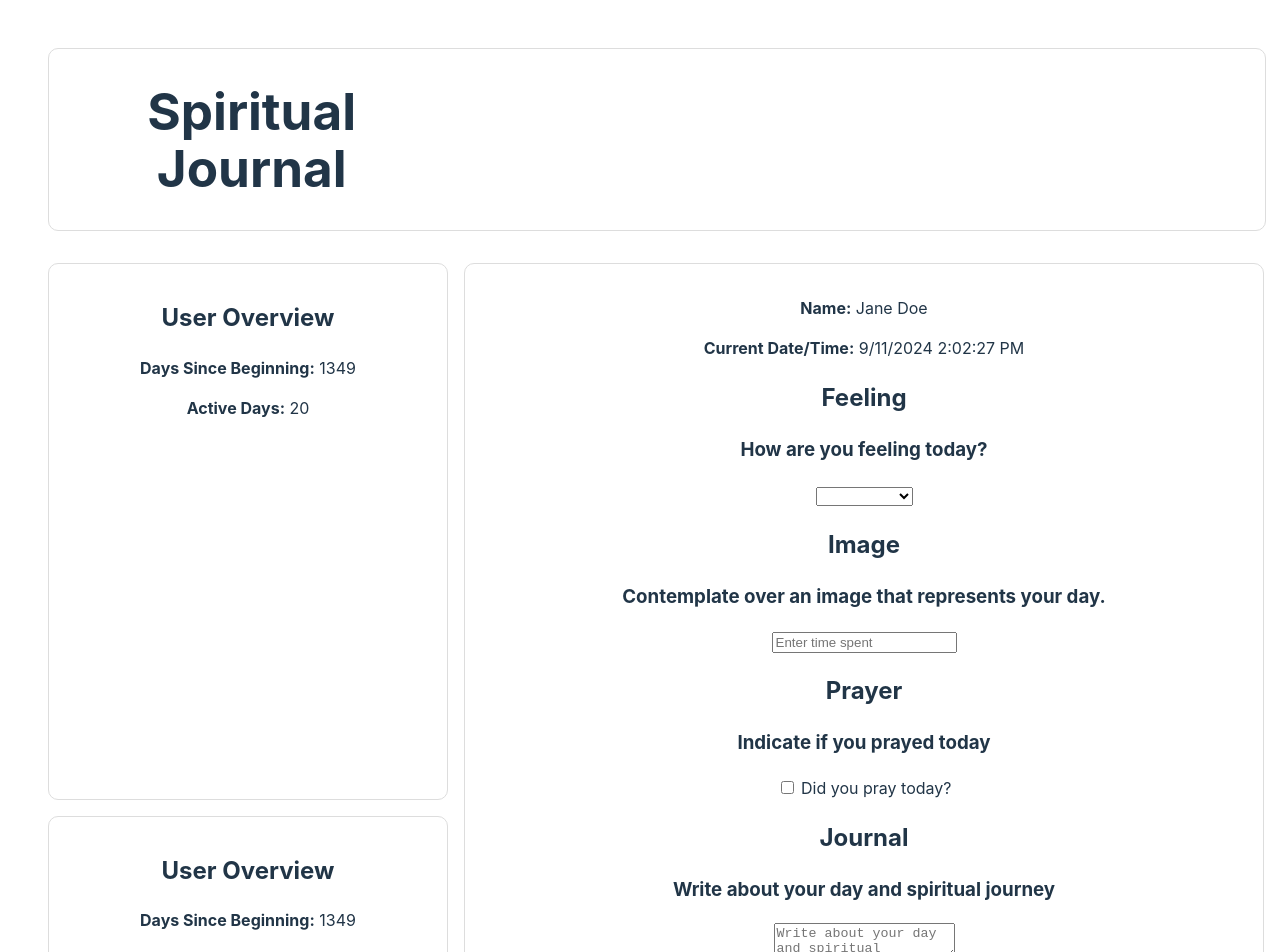
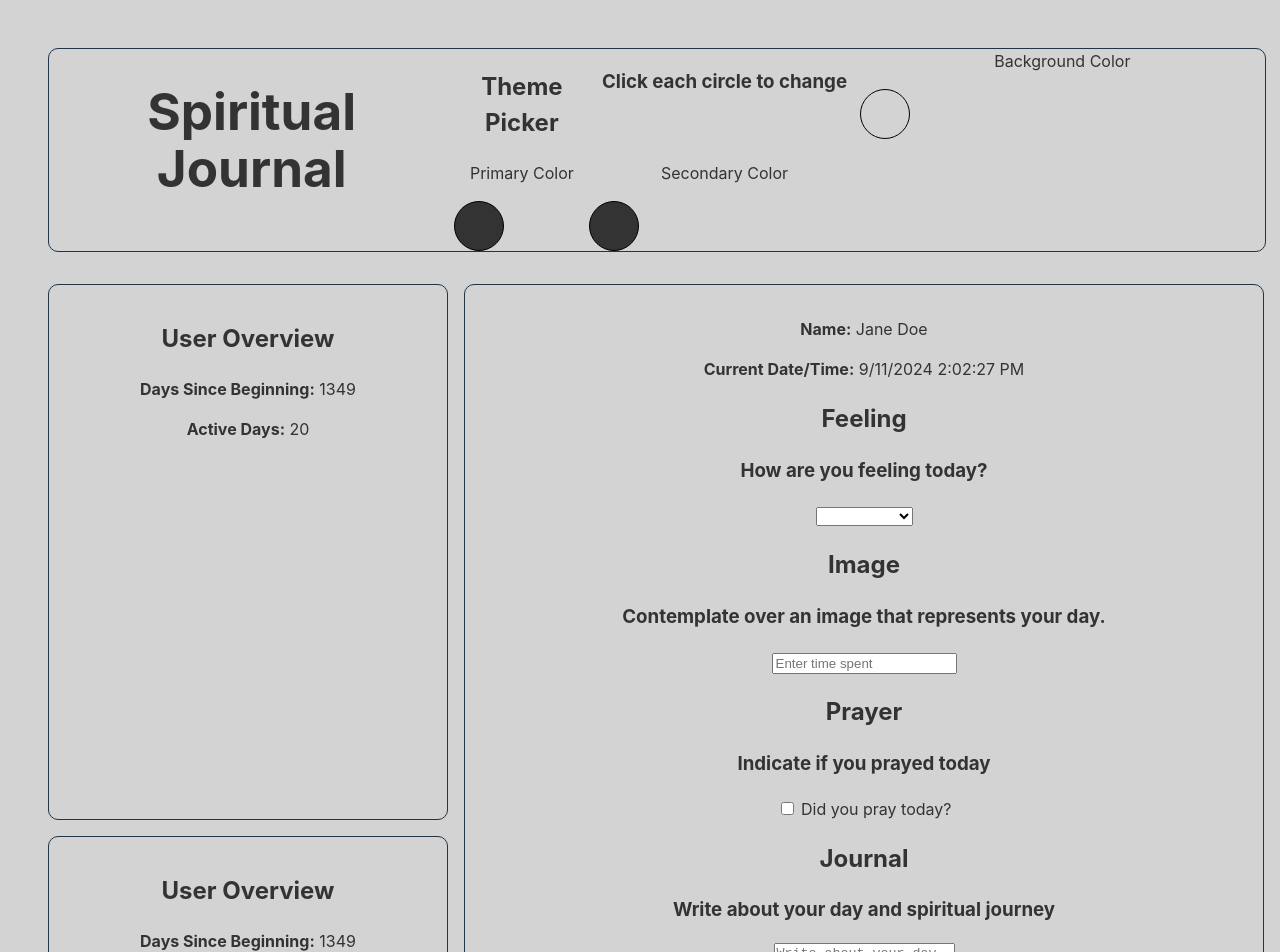
Before and after one commit to NSuer/User_Interface_Project_1, a Svelte app: page / in a window 1280 px wide. Shown: the top 952 px of the page. Built offline with nearby package versions, Linux system fonts and the light colour scheme.

Commit message:
Theme picker half way

```diff
--- a/package.json
+++ b/package.json
@@ -12,6 +12,7 @@
   "devDependencies": {
     "@sveltejs/vite-plugin-svelte": "^3.1.1",
     "gh-pages": "^6.1.1",
+    "sass-embedded": "^1.78.0",
     "svelte": "^4.2.18",
     "vite": "^5.4.1"
   }
--- a/src/App.svelte
+++ b/src/App.svelte
@@ -4,7 +4,14 @@
   import { dailyEntries } from './stores.js';
   import { userData } from './stores.js';
 
+  import { backgroundColor, primaryColor, secondaryColor } from './stores.js';
+  import ThemePicker from './lib/ThemePicker.svelte';
+
   import ActivtiesSection from './lib/ActivtiesSection.svelte'
+
+  $: document.documentElement.style.setProperty('background-color', $backgroundColor);
+  // $: document.documentElement.style.setProperty('color', $primaryColor);
+  // $: document.documentElement.style.setProperty('border-color', $secondaryColor);
 
   let daysActive = $userData.daysActive
   // Days using is the amount of days since the user started using the interface
@@ -21,7 +28,8 @@
 <main>
   <header>
     <div class="box_header">
-      <h1>Spiritual Journal</h1>
+      <h1 style="color: {$primaryColor};">Spiritual Journal</h1>
+      <ThemePicker />
     </div>
   </header>
   <body>
@@ -29,14 +37,14 @@
     <!-- User Overview Section -->
       <div class="left-column">
           <div class="box">
-            <h2>User Overview</h2>
-            <p><strong>Days Since Beginning:</strong> {daysUsing}</p>
-            <p><strong>Active Days:</strong> {daysActive}</p>
+            <h2 style="color: {$primaryColor};">User Overview</h2>
+            <p style="color: {$primaryColor};"><strong>Days Since Beginning:</strong> {daysUsing}</p>
+            <p style="color: {$primaryColor};"><strong>Active Days:</strong> {daysActive}</p>
           </div>
           <div class="box">
-            <h2>User Overview</h2>
-            <p><strong>Days Since Beginning:</strong> {daysUsing}</p>
-            <p><strong>Active Days:</strong> {daysActive}</p>
+            <h2 style="color: {$primaryColor};">User Overview</h2>
+            <p style="color: {$primaryColor};"><strong>Days Since Beginning:</strong> {daysUsing}</p>
+            <p style="color: {$primaryColor};"><strong>Active Days:</strong> {daysActive}</p>
           </div>
       </div>
 
@@ -82,7 +90,7 @@
   }
   .padding_container {
     padding: 1rem;
-    border: 1px solid #ddd;
+    border: 1px solid;
     border-radius: 10px;
   }
   .left-column {
@@ -99,15 +107,16 @@
     width: 100%;
     display: grid;
     grid-template-columns: 1fr 2fr;
-    border: 1px solid #ddd;
+    border: 1px solid;
     border-radius: 10px;
   }
   .box {
     height: 50%;
     text-align: center;
     padding: 1rem;
-    border: 1px solid #ddd;
+    border: 1px solid;
     border-radius: 10px;
   }
 
+
 </style>
--- a/src/lib/ActivtiesSection.svelte
+++ b/src/lib/ActivtiesSection.svelte
@@ -4,6 +4,7 @@
   import { dailyEntries } from '../stores.js';
   import { userData } from '../stores.js';
   import { FeelingActivity, ImageActivity, PrayerActivity, JournalActivity, ReflectionActivity,SilentContemplationActivity } from '../stores.js';
+  import { backgroundColor, primaryColor, secondaryColor } from '../stores.js';
 
   let name = $userData.name;
   let date = new Date().toLocaleDateString();
@@ -60,13 +61,13 @@
 </script>
 
 <main>
-  <p><strong>Name:</strong> {name}</p>
-  <p><strong>Current Date/Time:</strong> {date} {time}</p>
+  <p style="color: {$primaryColor};"><strong>Name:</strong> {name}</p>
+  <p style="color: {$primaryColor};"><strong>Current Date/Time:</strong> {date} {time}</p>
 
   <!-- Feelings -->
   <div>
-    <h2>{tempFeelingActivity.type}</h2>
-    <h3>{tempFeelingActivity.description}</h3>
+    <h2 style="color: {$primaryColor};">{tempFeelingActivity.type}</h2>
+    <h3 style="color: {$primaryColor};">{tempFeelingActivity.description}</h3>
     <select bind:value={tempFeelingActivity.selected}>
       {#each tempFeelingActivity.options as option}
         <option value={option}>{option}</option>
@@ -76,18 +77,18 @@
 
   <!-- Image Upload -->
   <div>
-    <h2>{tempImageActivity.type}</h2>
-    <h3>{tempImageActivity.description}</h3>
-    <label>
+    <h2 style="color: {$primaryColor};">{tempImageActivity.type}</h2>
+    <h3 style="color: {$primaryColor};">{tempImageActivity.description}</h3>
+    <label style="color: {$primaryColor};">
       <input type="number" placeholder="Enter time spent" bind:value={tempImageActivity.time} />
     </label>
   </div>
 
   <!-- Prayer -->
   <div>
-    <h2>{tempPrayerActivity.type}</h2>
-    <h3>{tempPrayerActivity.description}</h3>
-    <label>
+    <h2 style="color: {$primaryColor};">{tempPrayerActivity.type}</h2>
+    <h3 style="color: {$primaryColor};">{tempPrayerActivity.description}</h3>
+    <label style="color: {$primaryColor};">
       <input type="checkbox" bind:checked={tempPrayerActivity.boolPrayed} />
       Did you pray today?
     </label>
@@ -95,23 +96,23 @@
 
   <!-- Journal -->
   <div>
-    <h2>{tempJournalActivity.type}</h2>
-    <h3>{tempJournalActivity.description}</h3>
+    <h2 style="color: {$primaryColor};">{tempJournalActivity.type}</h2>
+    <h3 style="color: {$primaryColor};">{tempJournalActivity.description}</h3>
     <textarea placeholder="Write about your day and spiritual journey..." bind:value={tempJournalActivity.text}></textarea>
   </div>
 
   <!-- Reflection -->
   <div>
-    <h2>{tempReflectionActivity.type}</h2>
-    <h3>{tempReflectionActivity.description}</h3>
+    <h2 style="color: {$primaryColor};">{tempReflectionActivity.type}</h2>
+    <h3 style="color: {$primaryColor};">{tempReflectionActivity.description}</h3>
     <input type="text" placeholder="Write the verse or passage..." bind:value={tempReflectionActivity.verse} />
     <textarea placeholder="Write your thoughts..." bind:value={tempReflectionActivity.text}></textarea>
   </div>
 
   <!-- Silent Contemplation -->
   <div>
-    <h2>{tempSilentContemplationActivity.type}</h2>
-    <h3>{tempSilentContemplationActivity.description}</h3>
+    <h2 style="color: {$primaryColor};">{tempSilentContemplationActivity.type}</h2>
+    <h3 style="color: {$primaryColor};">{tempSilentContemplationActivity.description}</h3>
     <textarea placeholder="Write your thoughts after silent contemplation..." bind:value={tempSilentContemplationActivity.text}></textarea>
   </div>
   <!-- Save Button -->
--- /dev/null
+++ b/src/lib/ThemePicker.svelte
@@ -0,0 +1,100 @@
+<script>
+    import { colors, setBackgroundColor, setPrimaryColor, setSecondaryColor, backgroundColor, primaryColor, secondaryColor} from '../stores.js';
+    import { backgroundArray, primaryArray, secondaryArray} from '../stores.js';
+
+    let BackgroundColorOptions = colors.background;
+    let PrimaryColorOptions = colors.primary;
+    let SecondaryColorOptions = colors.secondary;
+
+    function backgroundColorChange(event) {
+        // Go to the next color, if at end of array, go back to the beginning
+        for (let i = 0; i < backgroundArray.length; i++) {
+            if (backgroundArray[i] === $backgroundColor) {
+                if (i === backgroundArray.length - 1) {
+                    let colorName = Object.keys(BackgroundColorOptions).find(key => BackgroundColorOptions[key] === backgroundArray[0]);
+                    setBackgroundColor(colorName);
+                } else {
+                    let colorName = Object.keys(BackgroundColorOptions).find(key => BackgroundColorOptions[key] === backgroundArray[i + 1]);
+                    setBackgroundColor(colorName);
+                }
+                // end the loop
+                return;
+            }
+        }
+    }
+
+    function primaryColorChange(event) {
+        // Go to the next color, if at end of array, go back to the beginning
+        for (let i = 0; i < primaryArray.length; i++) {
+            if (primaryArray[i] === $primaryColor) {
+                if (i === primaryArray.length - 1) {
+                    let colorName = Object.keys(PrimaryColorOptions).find(key => PrimaryColorOptions[key] === primaryArray[0]);
+                    setPrimaryColor(colorName);
+                } else {
+                    let colorName = Object.keys(PrimaryColorOptions).find(key => PrimaryColorOptions[key] === primaryArray[i + 1]);
+                    setPrimaryColor(colorName);
+                }
+                // end the loop
+                return;
+            }
+        }
+
+    }
+
+    function secondaryColorChange(event) {
+        // Go to the next color, if at end of array, go back to the beginning
+        for (let i = 0; i < secondaryArray.length; i++) {
+            if (secondaryArray[i] === $secondaryColor) {
+                if (i === secondaryArray.length - 1) {
+                    let colorName = Object.keys(SecondaryColorOptions).find(key => SecondaryColorOptions[key] === secondaryArray[0]);
+                    setSecondaryColor(colorName);
+                } else {
+                    let colorName = Object.keys(SecondaryColorOptions).find(key => SecondaryColorOptions[key] === secondaryArray[i + 1]);
+                    setSecondaryColor(colorName);
+                }
+                // end the loop
+                return;
+            }
+        }
+    }
+
+</script>
+
+<main>
+    <h2 style="color: {$primaryColor};">Theme Picker</h2>
+    <h3 style="color: {$primaryColor};">Click each circle to change</h3>
+    <div class="theme_picker_single_color">
+        <label style="color: {$primaryColor};" for="background_color">Background Color</label>
+        <button class="circle_button" style="background-color: {$backgroundColor};" on:click={backgroundColorChange}></button>
+    </div>
+    <div class="theme_picker_single_color">
+        <label style="color: {$primaryColor};" for="primary_color">Primary Color</label>
+        <button class="circle_button" style="background-color: {$primaryColor};" on:click={primaryColorChange}></button>
+    </div>
+    <div class="theme_picker_single_color">
+        <label style="color: {$primaryColor};" for="secondary_color">Secondary Color</label>
+        <button class="circle_button" style="background-color: {$secondaryColor};" on:click={secondaryColorChange}></button>
+    </div>
+
+
+</main>
+
+<style>
+    main {
+        display: grid;
+        grid-template-columns: 1fr 2fr 3fr;
+        grid-template-rows: auto auto;
+    }
+    .theme_picker_single_color {
+        display: flex;
+        flex-direction: column;
+        gap: 1rem;
+    }
+    .circle_button {
+        width: 50px;
+        height: 50px;
+        border-radius: 50%;
+        border: 1px solid black;
+        cursor: pointer;
+    }
+</style>
--- a/src/stores.js
+++ b/src/stores.js
@@ -1,6 +1,53 @@
 import { writable } from "svelte/store";
 import { readable } from 'svelte/store';
 
+// Store for theme
+export const colors = {
+  background: {
+    grey: "#d3d3d3",
+    white: "#ffffff",
+    pink: "#e6cce6",
+    purple: "#b0c4de",
+  },
+  primary: {
+    black: "#333333",
+    red: "#cc6666",
+    blue: "#6699cc",
+    yellow: "#cccc66",
+    green: "#66cc66",
+    orange: "#cc9966",
+    brown: "#8b4513"
+  },
+  secondary: {
+    black: "#333333",
+    red: "#cc6666",
+    blue: "#6699cc",
+    yellow: "#cccc66",
+    green: "#66cc66",
+    orange: "#cc9966",
+    brown: "#8b4513"
+  }
+};
+
+export let backgroundArray = Object.values(colors.background);
+export let primaryArray = Object.values(colors.primary);
+export let secondaryArray = Object.values(colors.secondary);
+
+export let backgroundColor = writable(colors.background.grey);
+export let primaryColor = writable(colors.primary.black);
+export let secondaryColor = writable(colors.secondary.black);
+
+export function setBackgroundColor(color) {
+  backgroundColor.set(colors.background[color]);
+}
+
+export function setPrimaryColor(color) {
+  primaryColor.set(colors.primary[color]);
+}
+
+export function setSecondaryColor(color) {
+  secondaryColor.set(colors.secondary[color]);
+}
 
 export let userData = writable({
   name: " Jane Doe",
```
Also changed, not shown: 2 other files (tests, documents, lock files or other folders).
